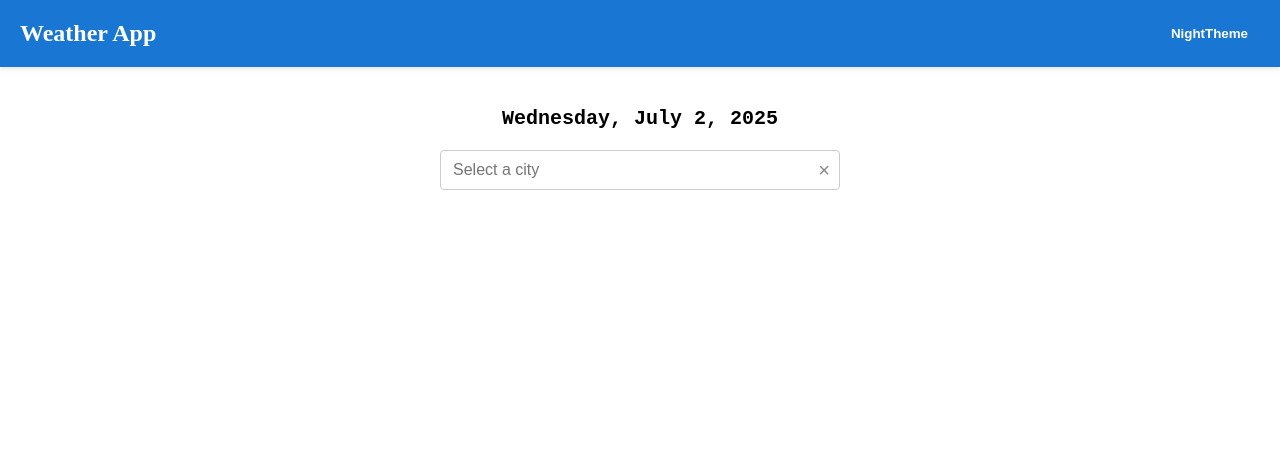
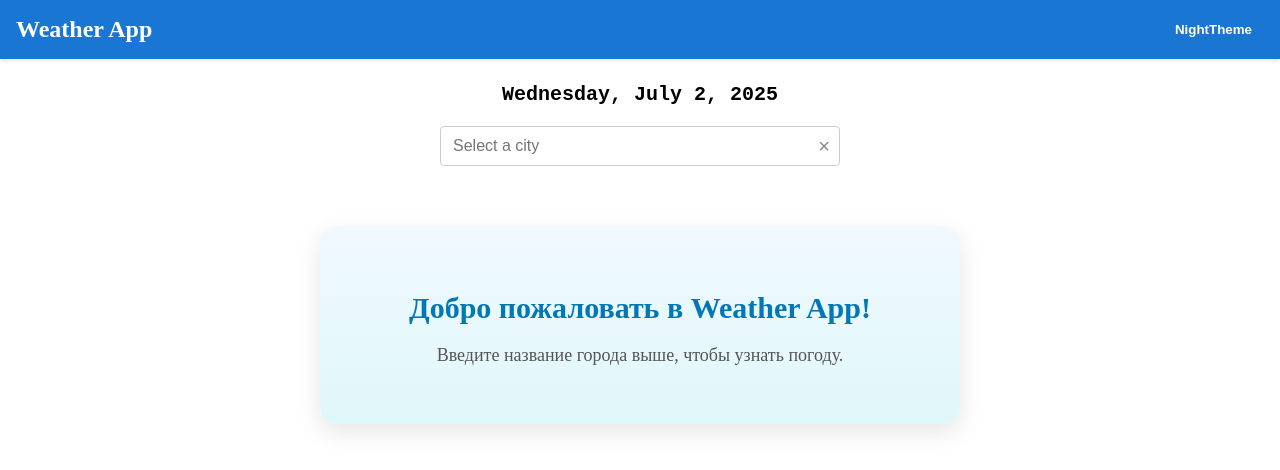
Before and after one commit to Sulivlr/weather-vue, a Vue app: page / in a window 1280 px wide. Shown: the top 470 px of the page. Built offline with nearby package versions, Linux system fonts and the light colour scheme.

Commit message:
Добавил Layout, подправил запрос, вместо маунта , при изменений запрос, будет срабатывать Watch. + Заглушка.

```diff
--- a/index.html
+++ b/index.html
@@ -4,7 +4,7 @@
     <meta charset="UTF-8">
     <link rel="icon" href="/favicon.ico">
     <meta name="viewport" content="width=device-width, initial-scale=1.0">
-    <title>Vite App</title>
+    <title>Weather App</title>
       <link rel="stylesheet" href="https://cdnjs.cloudflare.com/ajax/libs/font-awesome/6.7.2/css/all.min.css" integrity="sha512-Evv84Mr4kqVGRNSgIGL/F/aIDqQb7xQ2vcrdIwxfjThSH8CSR7PBEakCr51Ck+w+/U6swU2Im1vVX0SVk9ABhg==" crossorigin="anonymous" referrerpolicy="no-referrer" />
   </head>
   <body>
--- a/src/App.vue
+++ b/src/App.vue
@@ -1,8 +1,8 @@
 <script setup lang="ts">
-import AppBar from '@/UI/AppBar/AppBar.vue';
 import {useRoute} from "vue-router";
-import {computed, ref, watch} from "vue";
+import {ref, watch} from "vue";
 import {useWeatherStore} from "@/stores/weatherStore/weatherStore.ts";
+import Layout from "@/Layout/Layout.vue";
 
 const route = useRoute();
 const store = useWeatherStore();
@@ -17,12 +17,11 @@ watch(() => route.fullPath, () => {
 
 <template>
   <div>
-    <header>
-      <AppBar />
-    </header>
     <main>
       <div class="container" style="padding: 0; display: block">
-        <router-view />
+        <Layout>
+          <router-view />
+        </Layout>
       </div>
     </main>
   </div>
--- /dev/null
+++ b/src/Layout/Layout.vue
@@ -0,0 +1,15 @@
+<script setup lang="ts">
+
+import AppBar from "@/UI/AppBar/AppBar.vue";
+import SearchInput from "@/features/input/SearchInput.vue";
+</script>
+
+<template>
+  <header>
+    <AppBar />
+    <SearchInput />
+  </header>
+  <main>
+    <slot/>
+  </main>
+</template>
--- a/src/UI/AppBar/appbarStyle/style.css
+++ b/src/UI/AppBar/appbarStyle/style.css
@@ -13,9 +13,9 @@ body {
 }
 
 .app-bar {
-  padding: 20px;
+  padding: 16px;
   top: 0;
-  margin-bottom: 40px;
+  margin-bottom: 24px;
   display: flex;
   justify-content: space-between;
   align-items: center;
--- /dev/null
+++ b/src/features/HomePage/HomePage.vue
@@ -0,0 +1,10 @@
+<script setup lang="ts">
+import '../HomePage/homeStyle/style.css'
+</script>
+
+<template>
+  <div class="home-page">
+    <h2>Добро пожаловать в Weather App!</h2>
+    <p>Введите название города выше, чтобы узнать погоду.</p>
+  </div>
+</template>
--- /dev/null
+++ b/src/features/HomePage/homeStyle/style.css
@@ -0,0 +1,23 @@
+.home-page {
+  text-align: center;
+  margin-top: 60px;
+  color: #2c3e50;
+  background: linear-gradient(to bottom, #f0f9ff, #e0f7fa);
+  border-radius: 16px;
+  max-width: 600px;
+  margin-left: auto;
+  margin-right: auto;
+  box-shadow: 0 8px 24px rgba(0, 0, 0, 0.1);
+  padding: 40px 20px;
+}
+
+.home-page h2 {
+  font-size: 30px;
+  margin-bottom: 20px;
+  color: #0077b6;
+}
+
+.home-page p {
+  font-size: 18px;
+  color: #555;
+}
--- a/src/features/cards/WeatherCard.vue
+++ b/src/features/cards/WeatherCard.vue
@@ -1,5 +1,5 @@
 <script setup lang="ts">
-import {computed, onMounted} from 'vue';
+import {computed, watch} from 'vue';
 import {useRoute} from 'vue-router';
 import {useWeatherStore} from '@/stores/weatherStore/weatherStore.ts';
 import Spinner from '@/Spinners/Spinner/Spinner.vue';
@@ -29,12 +29,12 @@ const iconUrl = computed(() =>
     : ''
 );
 
-onMounted(() => {
-  const cityId = Number(route.params.id);
+watch(() => route.params.id, (newId) => {
+  const cityId = Number(newId);
   if (cityId) {
     store.fetchOneCity(cityId);
   }
-});
+}, { immediate: true });
 
 </script>
 
--- a/src/features/cards/cardStyle/style.css
+++ b/src/features/cards/cardStyle/style.css
@@ -10,7 +10,7 @@
   border: 1px solid #444;
   box-shadow: 0 4px 20px rgba(0, 0, 0, 0.3);
   border-radius: 20px;
-  padding: 32px 32px 24px;
+  padding: 0 32px 20px;
   max-width: 700px;
   width: 100%;
   box-sizing: border-box;
@@ -158,7 +158,7 @@
   border-radius: 12px;
   padding: 16px;
   width: 130px;
-  box-shadow: 0px 4px 15px rgba(0, 0, 0, 0.3);
+  box-shadow: 0 4px 15px rgba(0, 0, 0, 0.3);
   text-align: center;
   transition: transform 0.2s ease;
 }
@@ -180,7 +180,7 @@
 .temp {
   font-size: 24px;
   font-weight: bold;
-  margin: 8px 0px;
+  margin: 8px 0;
 }
 
 .description {
--- a/src/features/input/inputStyle/style.css
+++ b/src/features/input/inputStyle/style.css
@@ -9,9 +9,9 @@
 }
 
 .input-wrapper {
-  position: relative;
   display: flex;
   justify-content: center;
+  position: relative;
 }
 
 .city-input {
@@ -48,49 +48,6 @@
   color: #444;
 }
 
-.drop-down {
-  position: absolute;
-  top: 100%;
-  left: 0;
-  right: 0;
-  background: white;
-  border: 1px solid #ccc;
-  border-top: none;
-  max-height: 200px;
-  overflow-y: auto;
-  box-shadow: 0 4px 6px rgba(0,0,0,0.1);
-  z-index: 1000;
-  border-radius: 0 0 4px 4px;
-}
-
-.drop-down ul {
-  list-style: none;
-  margin: 0;
-  padding: 0;
-}
-
-.drop-down li {
-  padding: 10px 12px;
-  cursor: pointer;
-  border-bottom: 1px solid #eee;
-  transition: background-color 0.2s ease;
-}
-
-.drop-down li:last-child {
-  border-bottom: none;
-}
-
-.drop-down li:hover {
-  background-color: #f0f8ff;
-}
-
-.drop-down h5 {
-  margin: 0;
-  font-size: 16px;
-  color: #333;
-  user-select: none;
-}
-
 .search-button {
   margin-top: 12px;
   width: 100%;
--- a/src/router/index.ts
+++ b/src/router/index.ts
@@ -3,13 +3,13 @@ import WeatherCard from '@/features/cards/WeatherCard.vue';
 import HourlyWeather from '@/features/cards/HourlyWeather.vue';
 import NotFound from "@/features/notfound/NotFound.vue";
 import WeeklyCard from "@/features/cards/WeeklyCard.vue";
-import SearchInput from "@/features/input/SearchInput.vue";
+import HomePage from "@/features/HomePage/HomePage.vue";
 
 const routes = [
   {
     path: '/',
     name: 'Home',
-    component: SearchInput,
+    component: HomePage,
   },
   {
     path: '/weather/:id',
```
